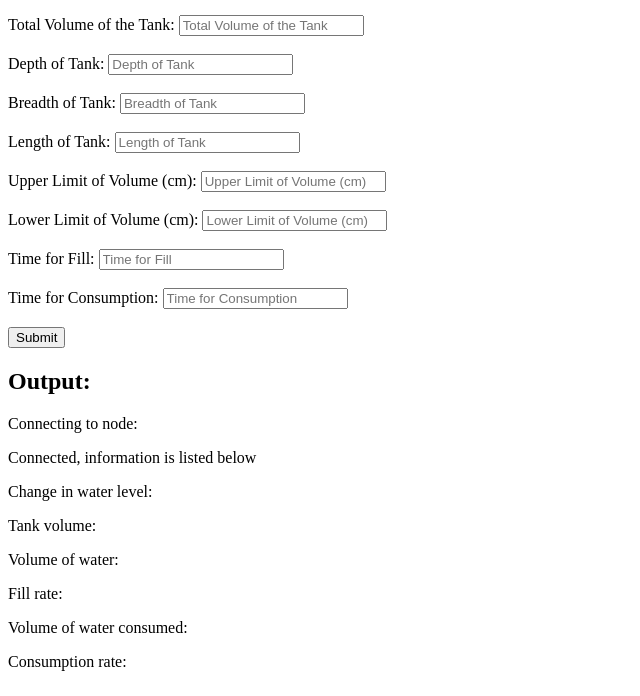
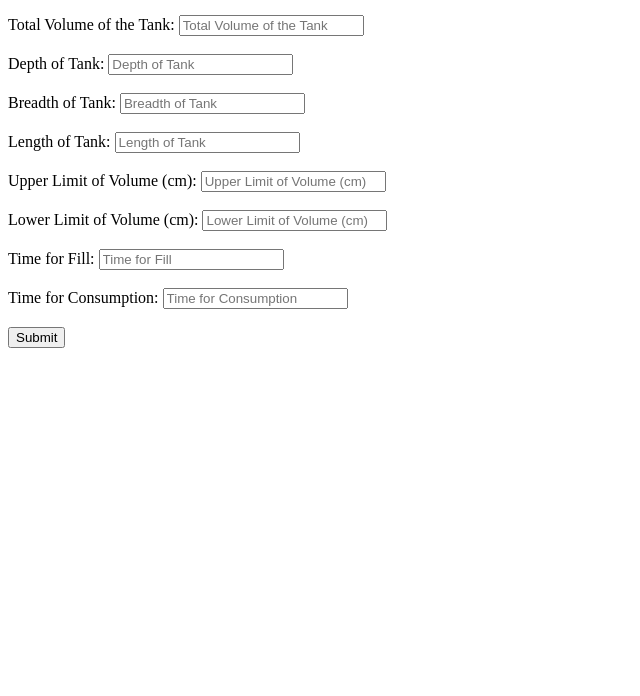
Before and after one commit to Ritik-Yelekar/Water_con_fill_rate, a plain HTML site: page build/index.html in a window 1280 px wide. Shown: the part 104-800 px from the top of the page, without its empty margins (0-640 px from the left). Drawn offline with Linux system fonts and the light colour scheme.

Commit message:
Update index.html

```diff
--- a/build/index.html
+++ b/build/index.html
@@ -37,14 +37,6 @@
         <button type="submit">Submit</button>
     </form>
 
-    <h2>Output:</h2>
-    <p>Connecting to node: </p>
-    <p>Connected, information is listed below</p>
-    <p>Change in water level: </p>
-    <p>Tank volume: </p>
-    <p>Volume of water: </p>
-    <p>Fill rate: </p>
-    <p>Volume of water consumed: </p>
-    <p>Consumption rate: </p>
+
 </body>
 </html>
```
